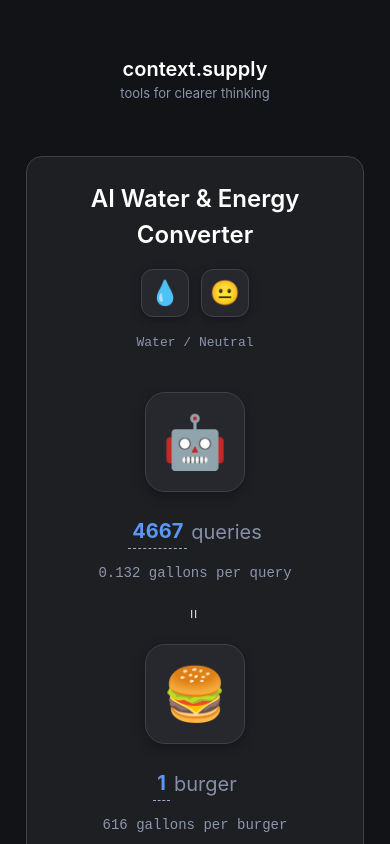
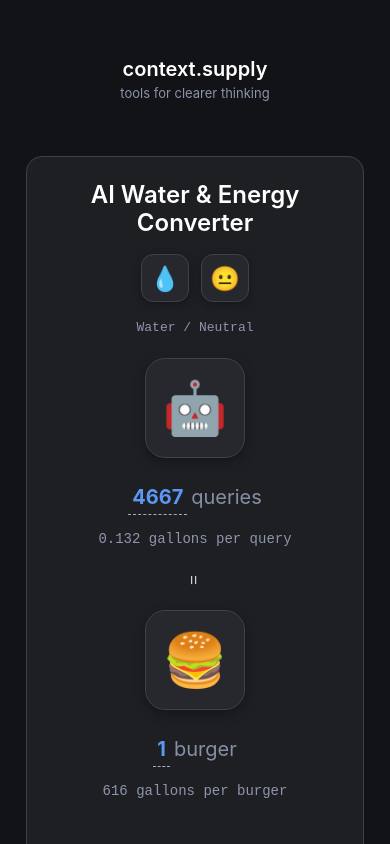
Before and after one commit to dame-is/context-supply, a React (Vite) app: page / in a window 390 px wide. Shown: the top 844 px of the page. Built offline with nearby package versions, Linux system fonts and the light colour scheme.

Commit message:
tweak styles

```diff
--- a/src/components/EnergyConverter.css
+++ b/src/components/EnergyConverter.css
@@ -13,6 +13,7 @@
   color: var(--text-color);
   text-align: center;
   margin: 0;
+  line-height: 1.2em;
 }
 
 .controls-section {
@@ -354,9 +355,6 @@
     font-size: 20px;
   }
 
-  .controls-section {
-    margin-bottom: 20px;
-  }
 }
 
 @media (max-height: 700px) {
@@ -396,10 +394,6 @@
     width: 100px;
   }
 
-  .controls-section {
-    padding: 8px;
-    margin-bottom: 24px;
-  }
 }
 
 /* Additional optimization for very small screens */
```
